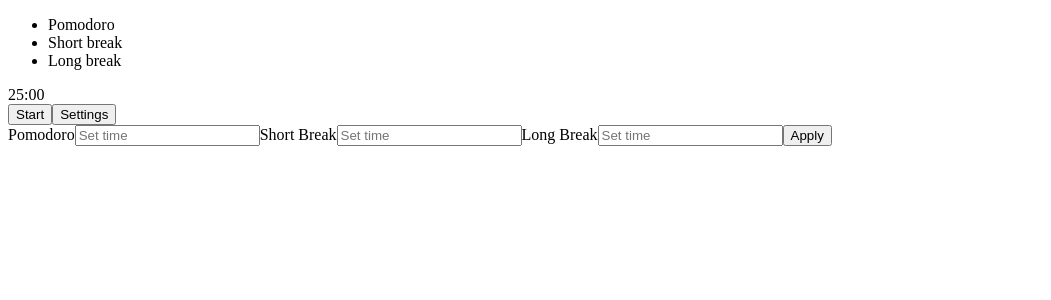
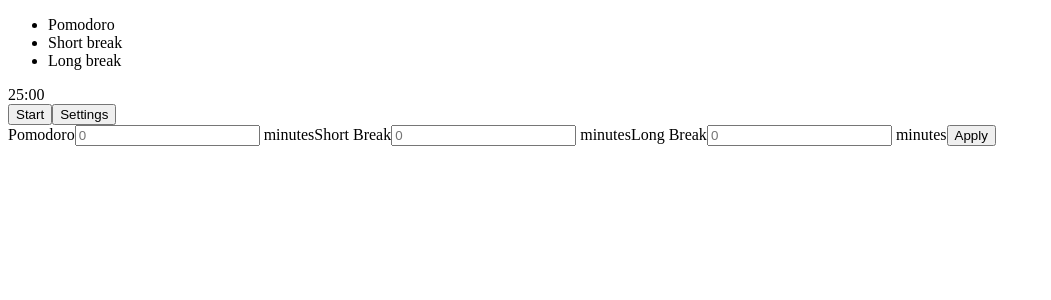
Before and after one commit to catfishsoup/pomodoro-app, a React (Create React App) app: page / in a window 1280 px wide. Both pictures are taken after a click on the button "Settings". Shown: the top 300 px of the page, without its empty margins (0-1051 px from the left). Built offline with nearby package versions, Linux system fonts and the light colour scheme.

Commit message:
Functional Settings

```diff
--- a/src/App.js
+++ b/src/App.js
@@ -63,28 +63,36 @@ const Timer = ({setTime, sbreak, lbreak, pomodoro}) => {
     }
   }
 
-const Setting = () => {
-
-  return (
-    <>
-    <button>Settings</button>
-    </>
-  )
-}
+const Input = ({clicked, submit}) => {
 
 
-const Input = ({setTime, clicked}) => {
+  const [input, setInput] = useState({
+    pomodoro: 1500,
+    short_break: 300,
+    long_break: 900
+  })
+
+  const handleInputChange = (e) => {
+      setInput({
+        ...input, [e.target.name] : e.target.value * 60,
+      })
+  }
+
+
   if(clicked === true) {
     return (
     <>
     <form>
       <label>Pomodoro</label>
-      <input onChange={setTime} type="number" placeholder="Set time"/>
-      <label>Short Break</label>
-      <input onChange={setTime} type="number" placeholder="Set time"/>
-      <label>Long Break</label>
-      <input onChange={setTime} type="number" placeholder="Set time"/>
-      <button>Apply</button>
+      <input name="pomodoro" onChange={handleInputChange} type="number" placeholder="0"/> minutes
+
+       <label>Short Break</label>
+      <input name="short_break" onChange={handleInputChange} type="number" placeholder="0"/> minutes
+
+       <label>Long Break</label>
+      <input name="long_break" onChange={handleInputChange} type="number" placeholder="0"/> minutes
+
+      <button onClick={(e) => submit(e, input)} type="submit">Apply</button>
     </form>
 
     </>
@@ -105,9 +113,7 @@ const App = () => {
   const [currTab, setcurrTab] = useState(1)
 
   //Set Time based on user input
-  // const setTime = useCallback((e) => {
-  //   setSeconds(e.target.value)
-  // }, [seconds])
+
 const toggleTime = useCallback((time, tab) => {
     setSeconds(time)
     setcurrTab(tab)
@@ -145,6 +151,15 @@ const clickSettings = () => {
   setClicked2(!clicked2)
 }
 
+const submitValue = (e, input) => {
+  e.preventDefault()
+  console.log(input.pomodoro)
+  setPomodoro(input.pomodoro)
+  setSeconds(input.pomodoro)
+  setlongBreak(input.long_break)
+  setshortBreak(input.short_break)
+}
+
   return (
     <>
 
@@ -152,7 +167,7 @@ const clickSettings = () => {
     <Switchtab currTab={currTab} minute={minute} digit={digit_second} seconds={seconds} setTime={toggleTime} sbreak={shortBreak} lbreak={longBreak} pomodoro={pomodoro}/>
     <button onClick={clickStart}>Start</button>
     <button onClick={clickSettings}>Settings</button>
-    <Input clicked={clicked2}/>
+    <Input clicked={clicked2} submit={submitValue}/>
     </>
   )
 }
```
